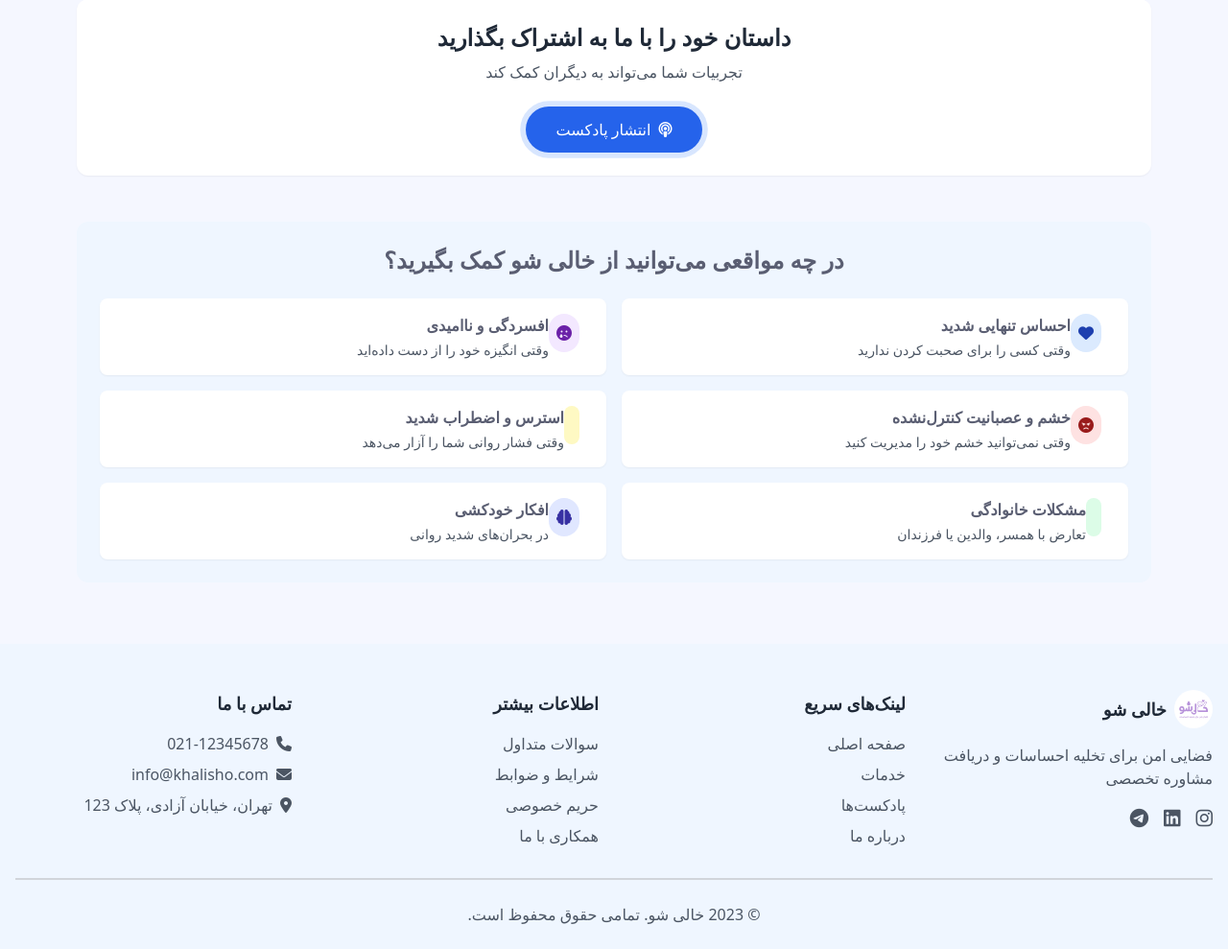
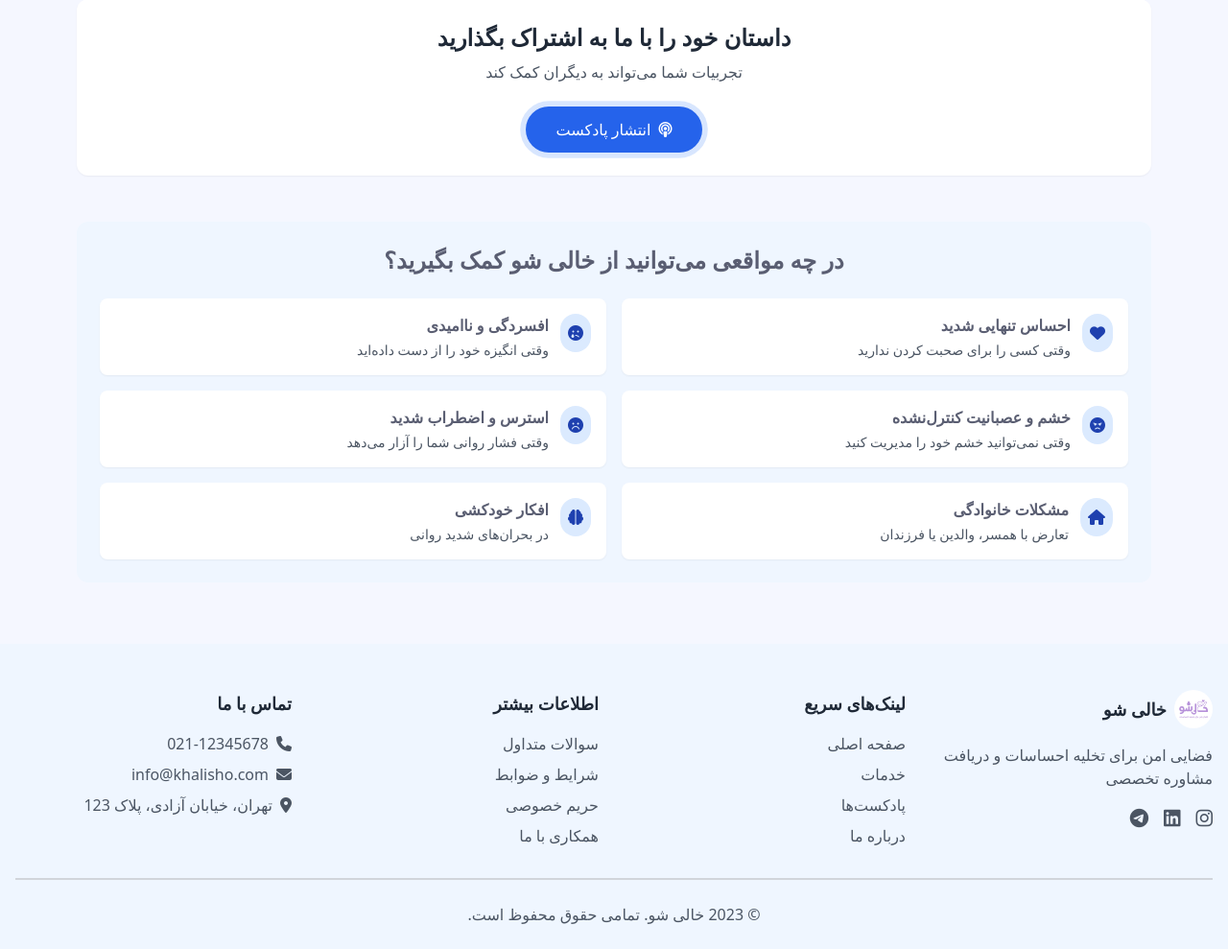
Before and after one commit to Sajjadshkh/khali_sho, a Django app: page /podcasts/ in a window 1280 px wide. Shown: the part 983-1972 px from the top of the page at 96% size. Run offline with Django 5.2, Linux system fonts and the light colour scheme; data comes from the database, SQL or seed files in the repository; some libraries are stand-ins or nearby versions.

Commit message:
fix: when to contact section

```diff
--- a/us/templates/us/podcasts.html
+++ b/us/templates/us/podcasts.html
@@ -86,55 +86,55 @@
             <h2 class="text-2xl font-bold text-center mb-6">در چه مواقعی می‌توانید از خالی شو کمک بگیرید؟</h2>
             <div class="grid grid-cols-1 md:grid-cols-2 gap-4">
                 <div class="bg-white p-4 rounded-lg shadow-sm flex items-start">
-                    <div class="bg-blue-100 text-blue-800 p-2 rounded-full mr-3">
+                    <div class="bg-blue-100 text-blue-800 p-2 rounded-full">
                         <i class="fas fa-heart"></i>
                     </div>
-                    <div>
+                    <div class="mr-3">
                         <h3 class="font-semibold mb-1">احساس تنهایی شدید</h3>
                         <p class="text-gray-600 text-sm">وقتی کسی را برای صحبت کردن ندارید</p>
                     </div>
                 </div>
                 <div class="bg-white p-4 rounded-lg shadow-sm flex items-start">
-                    <div class="bg-purple-100 text-purple-800 p-2 rounded-full mr-3">
+                    <div class="bg-blue-100 text-blue-800 p-2 rounded-full">
                         <i class="fas fa-sad-tear"></i>
                     </div>
-                    <div>
+                    <div class="mr-3">
                         <h3 class="font-semibold mb-1">افسردگی و ناامیدی</h3>
                         <p class="text-gray-600 text-sm">وقتی انگیزه خود را از دست داده‌اید</p>
                     </div>
                 </div>
                 <div class="bg-white p-4 rounded-lg shadow-sm flex items-start">
-                    <div class="bg-red-100 text-red-800 p-2 rounded-full mr-3">
+                    <div class="bg-blue-100 text-blue-800 p-2 rounded-full">
                         <i class="fas fa-angry"></i>
                     </div>
-                    <div>
+                    <div class="mr-3">
                         <h3 class="font-semibold mb-1">خشم و عصبانیت کنترل‌نشده</h3>
                         <p class="text-gray-600 text-sm">وقتی نمی‌توانید خشم خود را مدیریت کنید</p>
                     </div>
                 </div>
                 <div class="bg-white p-4 rounded-lg shadow-sm flex items-start">
-                    <div class="bg-yellow-100 text-yellow-800 p-2 rounded-full mr-3">
-                        <i class="fas fa-stress"></i>
+                    <div class="bg-blue-100 text-blue-800 p-2 rounded-full">
+                        <i class="fas fa-frown"></i>
                     </div>
-                    <div>
+                    <div class="mr-3">
                         <h3 class="font-semibold mb-1">استرس و اضطراب شدید</h3>
                         <p class="text-gray-600 text-sm">وقتی فشار روانی شما را آزار می‌دهد</p>
                     </div>
                 </div>
                 <div class="bg-white p-4 rounded-lg shadow-sm flex items-start">
-                    <div class="bg-green-100 text-green-800 p-2 rounded-full mr-3">
-                        <i class="fas fa-family"></i>
+                    <div class="bg-blue-100 text-blue-800 p-2 rounded-full">
+                        <i class="fas fa-home"></i>
                     </div>
-                    <div>
+                    <div class="mr-3">
                         <h3 class="font-semibold mb-1">مشکلات خانوادگی</h3>
                         <p class="text-gray-600 text-sm">تعارض با همسر، والدین یا فرزندان</p>
                     </div>
                 </div>
                 <div class="bg-white p-4 rounded-lg shadow-sm flex items-start">
-                    <div class="bg-indigo-100 text-indigo-800 p-2 rounded-full mr-3">
+                    <div class="bg-blue-100 text-blue-800 p-2 rounded-full">
                         <i class="fas fa-brain"></i>
                     </div>
-                    <div>
+                    <div class="mr-3">
                         <h3 class="font-semibold mb-1">افکار خودکشی</h3>
                         <p class="text-gray-600 text-sm">در بحران‌های شدید روانی</p>
                     </div>
```
